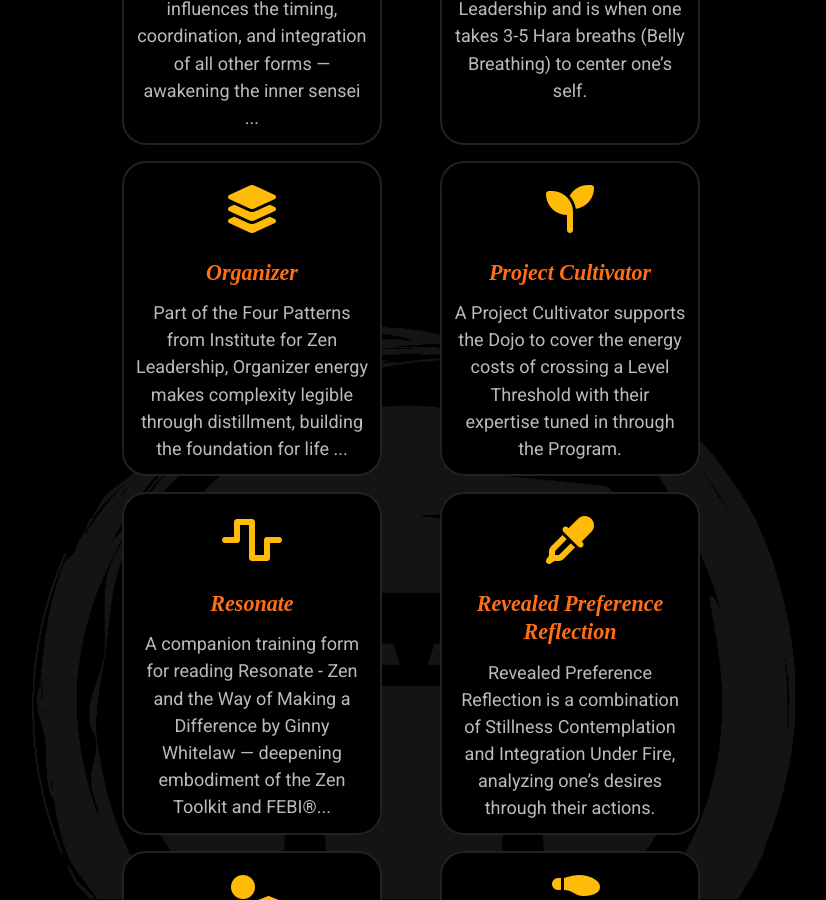
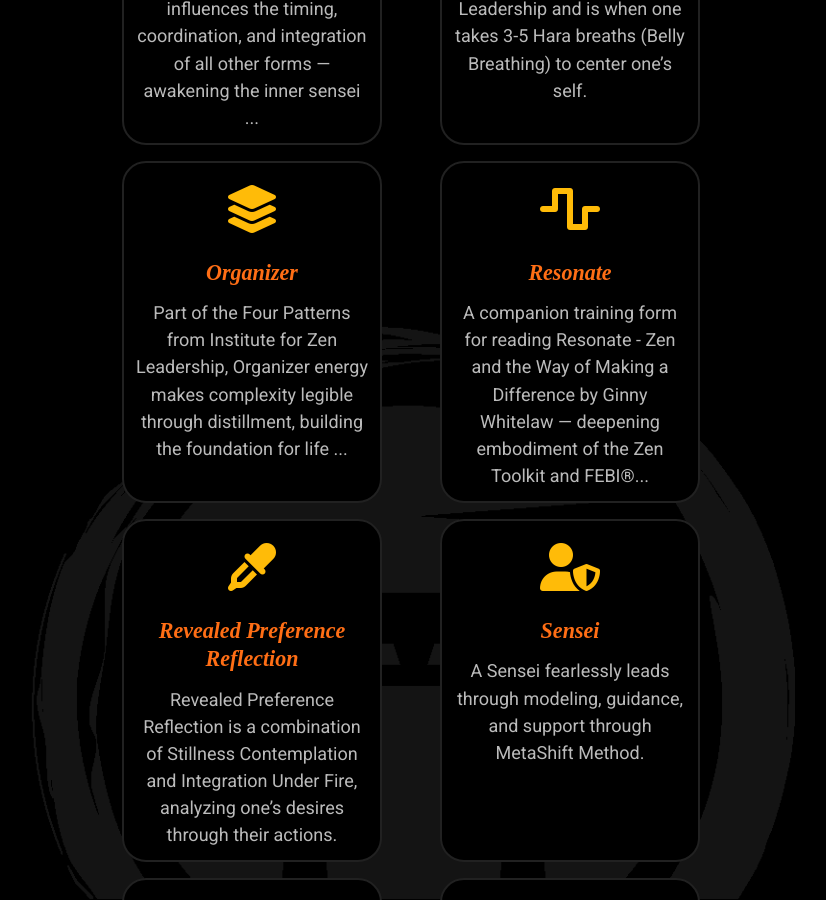
Before and after one commit to mindset-dojo/mindset-dojo.github.io, a Jekyll site: the page built from forms.md, in a window 1280 px wide and 900 px high, scrolled down 3352 px. Shown: the whole window, without its empty margins (229-1055 px from the left). Built offline with Jekyll 4.4.1, drawn with Linux system fonts in a browser that asks for light colours; some web fonts are replaced; some of the changed lines change nothing that is shown.

Commit message:
refactor(form): remove form and references to form.

```diff
--- a/_data/sections/program.yaml
+++ b/_data/sections/program.yaml
@@ -57,8 +57,6 @@
               url: /forms/three-question-reflection/
             - label: Genuine Gratitude Expression
               url: /forms/genuine-gratitude-expression/
-            - label: Project Cultivator
-              url: /forms/cultivator/
             - label: Level Up Transition
               url: /forms/level-up-transition/
         - color: green
--- a/_forms/cultivator.md
+++ /dev/null
@@ -1,47 +0,0 @@
----
-layout: form
-title: "Project Cultivator"
-title_mark: Cultivator
-published_date: 2025-11-13
-refactored_date: 2025-11-27
-authors:
-- kyle-ingersoll
-excerpt: A Project Cultivator supports the Dojo to cover the energy costs of crossing a Level Threshold with their expertise tuned in through the Program.
-icon: fa-solid fa-seedling
-tags:
-  - responsibility
-  - meta
-inspirations:
-- label: Dojo Consortium
-  url: https://dojoconsortium.org
-- label: SAP Dojo
-  url: https://github.com/sap-samples/dojo
-- label: InnerSource Commons Foundation
-  url: https://innersourcecommons.org
----
-
-## Intention
-
-A Project Cultivator engages with the [Dojo](../dojo/) using their domain expertise to support going through a Program [Threshold](../threshold/) in a reasonable amount of time agreed upon with the [Sensei](../sensei/). Instead of contributing money, they contribute labor to ensure fair energy exchange when passing the [Threshold](../threshold/). They volunteer their experience in a mutually beneficial way during the agreed upon phase.
-
-## Experience
-
-You train and contribute to the [Dojo](../dojo/) while meeting with the [Sensei](../sensei/) as it makes sense about your contributions and progress towards the Program Level [Threshold](../threshold/).
-
-As you work with the community, you'll begin noticing how clarity, alignment, and movement arise from shared action rather than debate, and how transparency lightens even complex efforts. Cultivation becomes a living expression of responsiveness.
-
-## Implementation
-
-To enter the Project Cultivator phase:
-
-- Express your intent to contribute to the Project and Community with the [Sensei](../sensei/).
-- Work with the [Sensei](../sensei/) to align the contribution phase with crossing a Level [Threshold](../threshold/) in a reasonable amount of time.
-
-As you cultivate the Program and Community, let your work be guided the following principles:
-
-- **Nothing Hidden, Nothing Forced** — share what you see and intend so momentum can align without pressure.
-- **Alignment Comes From Action** — contribute early and lightly; each step reveals the domain’s true shape.
-- **Presence Over Process** — respond to what’s happening now rather than clinging to a plan.
-- **Movement Creates the Path** — keep the domain light and alive; let motion clarify what’s needed.
-
-Held lightly, these principles help your efforts evolve naturally, without heaviness or friction.
```
